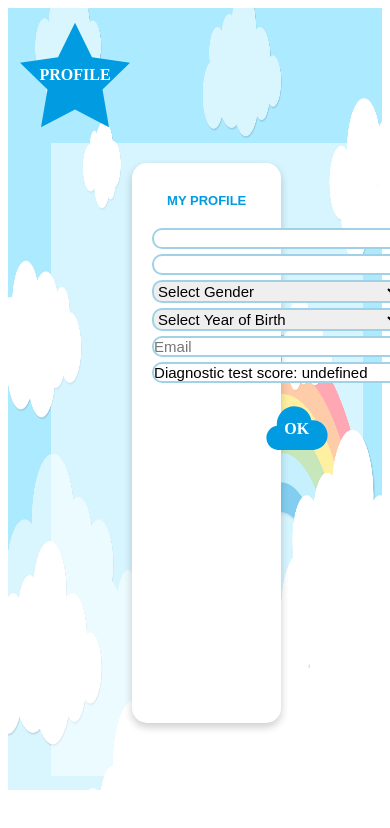
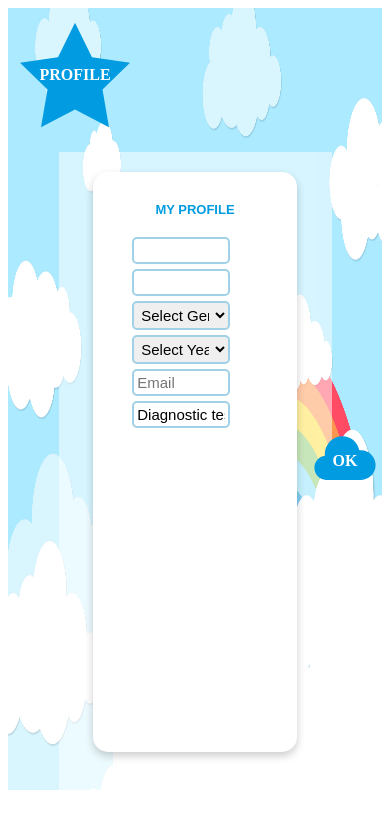
Before and after one commit to CankayaUniversity/ceng-407-408-2023-2024-Dyslexia-Diagnostic-and-Education-Activity-System-for-Children, a React (Create React App) app in the folder dyslexia/: page /Profile in a window 390 px wide. Shown: the top 828 px of the page. Built offline with nearby package versions, Linux system fonts and the light colour scheme.

Commit message:
Edit profile

```diff
--- a/dyslexia/src/Components/Main/DiagnosticTest/DiagnosticTestAgreement.css
+++ b/dyslexia/src/Components/Main/DiagnosticTest/DiagnosticTestAgreement.css
@@ -125,10 +125,6 @@
   color: hsl(0, 0%, 100%); /* Color of the text */
 }
 
-.icon-save:hover {
-  background-color: #017ca1; /* Darker shade for button hover state */
-}
-
 @media screen and (max-width: 950px){
 
   .diagnosisAgreement-modal {
--- a/dyslexia/src/Components/Main/DiagnosticTest/TestsInformation.css
+++ b/dyslexia/src/Components/Main/DiagnosticTest/TestsInformation.css
@@ -33,7 +33,7 @@
     margin-left: 80px;
    }
    .testInfo-modal-content h2 {
-    color: black;
+    color: #019BE1;
     margin-top: 0px;
    }
 
@@ -79,7 +79,8 @@
 
 
 .close {
-  margin-top: -15px;
+  margin-top: -60px;
+  margin-right: -40px;
   color: #aaa;
   float: right;
   font-size: 28px;
@@ -144,7 +145,7 @@
       margin-left: 80px;
      }
      .testInfo-modal-content h2 {
-      color: black;
+      color: #019BE1;
       margin-top: -15px;
      }
      .testInfo-title {
--- a/dyslexia/src/Components/Main/Profile/Profile.css
+++ b/dyslexia/src/Components/Main/Profile/Profile.css
@@ -12,7 +12,7 @@
     position: fixed; /* Stay in place */
     z-index: 1; /* Sit on top */
     left: 10%;
-    top: 13%;
+    top: 17%;
     width: 80%; /* Full width */
     height: 80%; /* Full height */
     justify-content: center;
@@ -23,17 +23,17 @@
 
   .profile-modal-content {
     background-color:  #ffffff;
-    margin: 5% auto; /* 15% from the top and centered */
+    margin: auto;
     padding: 55px;
     border-radius: 15px; /* Rounded corners for the modal */
     box-shadow: 0 4px 8px rgba(0, 0, 0, 0.2); /* Shadow for depth */
     width: 25%; /* Width of the modal */
-    height: 60%;
+    height: 55%;
     margin-top: 70px;  /* Could be more or less, depending on screen size */
    }
 
     .profile-modal-content h1 {
-        font-size: 18px;
+        font-size: 20px;
         margin: 0px;
         padding-top: 10px;
         padding-bottom: 20px;
@@ -50,6 +50,7 @@
     border-radius: 10px; /* Rounded borders for the inputs */
     padding: 3px;
     font-size: 16px;
+    margin: auto;
     margin-bottom: 5px; /* Space between the inputs */
     }
 
@@ -109,13 +110,13 @@
   }
 
 
-@media screen and (max-width: 950px){
+@media screen and (max-width: 950px ){
 
   .profile-modal {
-    left: 13%;
-    top: 17%;
-    width: 80%; /* Full width */
-    height: 75%; /* Full height */
+    left: 15%;
+    top: 18%;
+    width: 70%; /* Full width */
+    height: 80%; /* Full height */
     justify-content: center;
     align-items: center;
     background-color:hwb(0 100% 0% / 0.514); /* Fallback color */
@@ -126,8 +127,8 @@
     padding: 65px;
     border-radius: 15px; /* Rounded corners for the modal */
     box-shadow: 0 4px 8px rgba(0, 0, 0, 0.2); /* Shadow for depth */
-    width: 35%; /* Width of the modal */
-    height:82%;
+    width: 60%; /* Width of the modal */
+    height:80%;
     margin-top: 20px;  /* Could be more or less, depending on screen size */
     padding: 20px;
    }
@@ -140,12 +141,35 @@
   }
    input[type='text'],
     select {
+    width: calc(100% - 40%);
+    margin-left: calc(30% - 30px);;
     box-sizing: border-box;
-    width: 250px;
-    border: 2px solid #a1d1e6; /* Light blue border */
-    border-radius: 10px; /* Rounded borders for the inputs */
-    padding: 0;
+    border: 2px solid #a1d1e6;
+    border-radius: 5px;
+    padding: 2;
     font-size: 15px;
-    margin-bottom: 5px; /* Space between the inputs */
+    margin-bottom: 5px;
     }
+
+    .save-button {
+      align-items: center;
+      cursor: pointer;
+      font-size: 1rem; /* Adjust font size as needed */
+      font-weight: bold;
+      transition: background-color 0.3s ease;
+    }
+
+    .icon-save {
+      margin: -10px;
+      padding-left: 130px;
+      color: #019BE1;
+    }
+    .save-button span {
+      margin: 0%;
+      padding-left: 120px;
+      position: absolute; /* Position the text over the icon */
+      font-weight: bold; /* Make the text bold */
+      color: hsl(0, 0%, 100%); /* Color of the text */
+    }
+
 }
--- a/dyslexia/src/Components/Main/Profile/Profile.js
+++ b/dyslexia/src/Components/Main/Profile/Profile.js
@@ -66,8 +66,8 @@ const Profile = () => {
      </Link>
       <div className="profile-modal">
         <div className="profile-modal-content">
-            <h1>MY PROFILE</h1>
-            <input
+          <h1 className='profile-header'>MY PROFILE</h1>
+          <input
             type='text'
             name='name'
             value={profile.name}
@@ -116,11 +116,12 @@ const Profile = () => {
                 Profile updated successfully!
               </div>
             )}
+            </div>
             <div className="save-button" onClick={handleSave}>
               <IoIosCloudy className="icon-save" />
               <span>OK</span>
             </div>
-          </div>
+
 
         </div>
 
```
